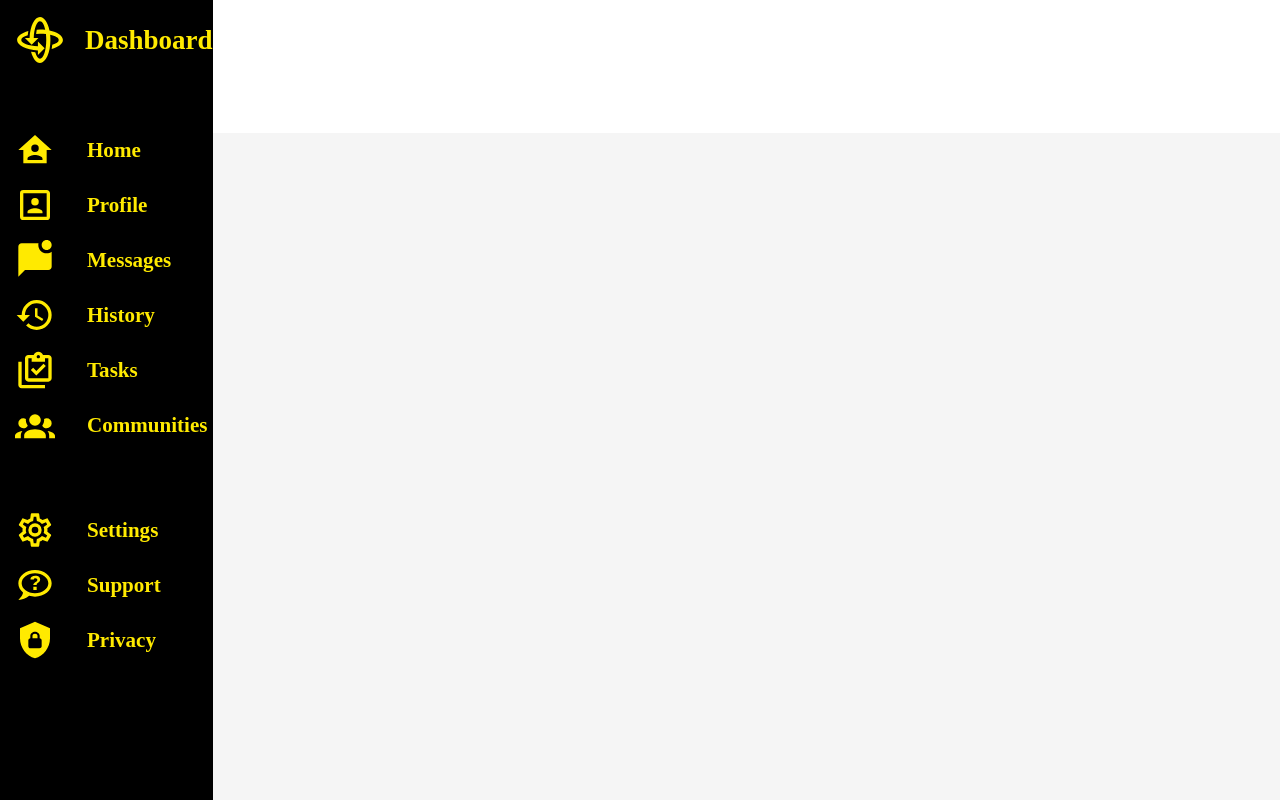
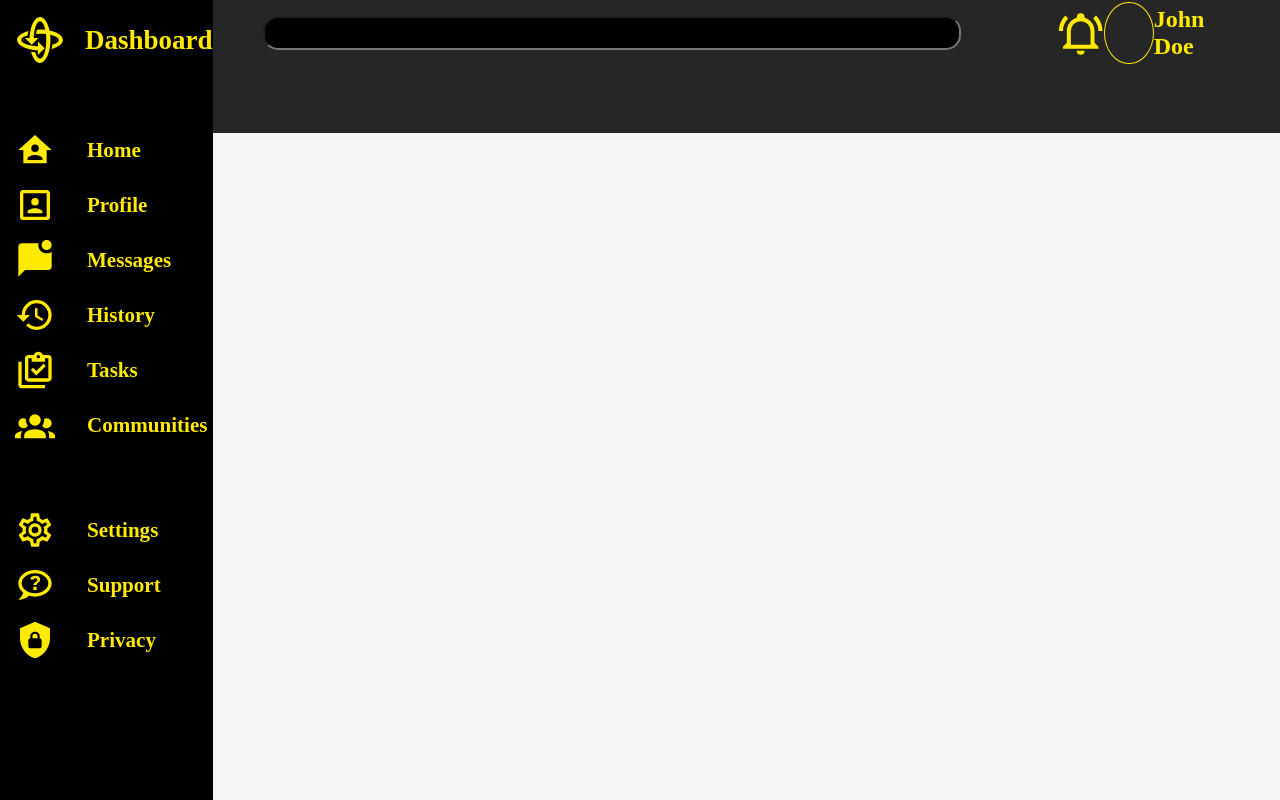
Before and after one commit to jelenji/admin-dashboard, a plain HTML site: page index.html in a window 1280 px wide. Drawn offline with Linux system fonts and the light colour scheme.

Commit message:
added top row of header

```diff
--- a/index.html
+++ b/index.html
@@ -10,6 +10,23 @@
 <body>
     <div class="body-container">
         <div class="header">
+            <div class="header-top">
+                <div class="header-top-left">
+                    <form action="/action">
+                        <input type="text" id="search-bar" name="search-bar">
+                    </form>
+                </div>
+                <div class="header-top-right">
+                    <svg xmlns="http://www.w3.org/2000/svg" viewBox="0 0 24 24"><title>bell-ring-outline</title><path d="M10,21H14A2,2 0 0,1 12,23A2,2 0 0,1 10,21M21,19V20H3V19L5,17V11C5,7.9 7.03,5.17 10,4.29C10,4.19 10,4.1 10,4A2,2 0 0,1 12,2A2,2 0 0,1 14,4C14,4.1 14,4.19 14,4.29C16.97,5.17 19,7.9 19,11V17L21,19M17,11A5,5 0 0,0 12,6A5,5 0 0,0 7,11V18H17V11M19.75,3.19L18.33,4.61C20.04,6.3 21,8.6 21,11H23C23,8.07 21.84,5.25 19.75,3.19M1,11H3C3,8.6 3.96,6.3 5.67,4.61L4.25,3.19C2.16,5.25 1,8.07 1,11Z" /></svg>
+                    <div class="avi-container">
+
+                    </div>
+                    <h3 class="name">John Doe</h3>
+                </div>
+            </div>
+            <div class="header-bottom">
+
+            </div>
         </div>
         <div class="sidebar">
             <div class="sidebar-top">
--- a/style.css
+++ b/style.css
@@ -2,7 +2,8 @@
     --base-color:  	#F5F5F5;
     --header-color: #ffffff;
     --blue: #0066FF;
-    --sidebar-text-color:  #FFEA00 ;
+    --primary-color:  #FFEA00 ;
+    --header-background: #262626;
 }
 
 *{
@@ -19,8 +20,10 @@
 }
 
 .header{
-    background-color: var(--header-color);
+    background-color: var(--header-background);
     grid-column: 2 / 3;
+    display: grid;
+    grid-template-rows: 1fr 1fr;
 }
 
 .sidebar{
@@ -36,7 +39,7 @@
     margin-left: 15px;
     margin-top: 15px;
     font-size: 18px;
-    color: var(--sidebar-text-color);
+    color: var(--primary-color);
 }
 
 .sidebar-middle,
@@ -62,10 +65,65 @@
 
 .title-line svg {
     width: 50px;
-    fill: var(--sidebar-text-color);
+    fill: var(--primary-color);
 }
 
 .sidebar-line svg{
     width: 40px;
-    fill: var(--sidebar-text-color);
+    fill: var(--primary-color);
 }
+
+.header-top{
+    display: grid;
+    grid-template-columns: 1fr .3fr;
+    gap: 100px;
+}
+
+.header-top-left{
+    margin-left: 50px;
+    align-self: center;
+}
+
+.header-top-right{
+    margin-right: 50px;
+    align-self: center;
+    display: flex;
+    justify-content: space-between;
+}
+
+.header-top-right svg{
+    width: 60px;
+    fill: var(--primary-color)
+}
+
+#search-bar{
+    background-color: #000000;
+    width: 100%;
+    border-radius: 15px;
+    height: 30px;
+
+}
+
+.avi-container{
+    border-radius: 50%;
+    border: 1px solid var(--primary-color);
+}
+
+.header-top-right .avi-container{
+    width: 60px;
+    height: 60px;
+}
+
+.name{
+    color: var(--primary-color);
+    align-self: center;
+}
+
+.header-top-right .name{
+    font-size: 24px;;
+}
+
+.header-bottom{
+    display: grid;
+
+}
```
